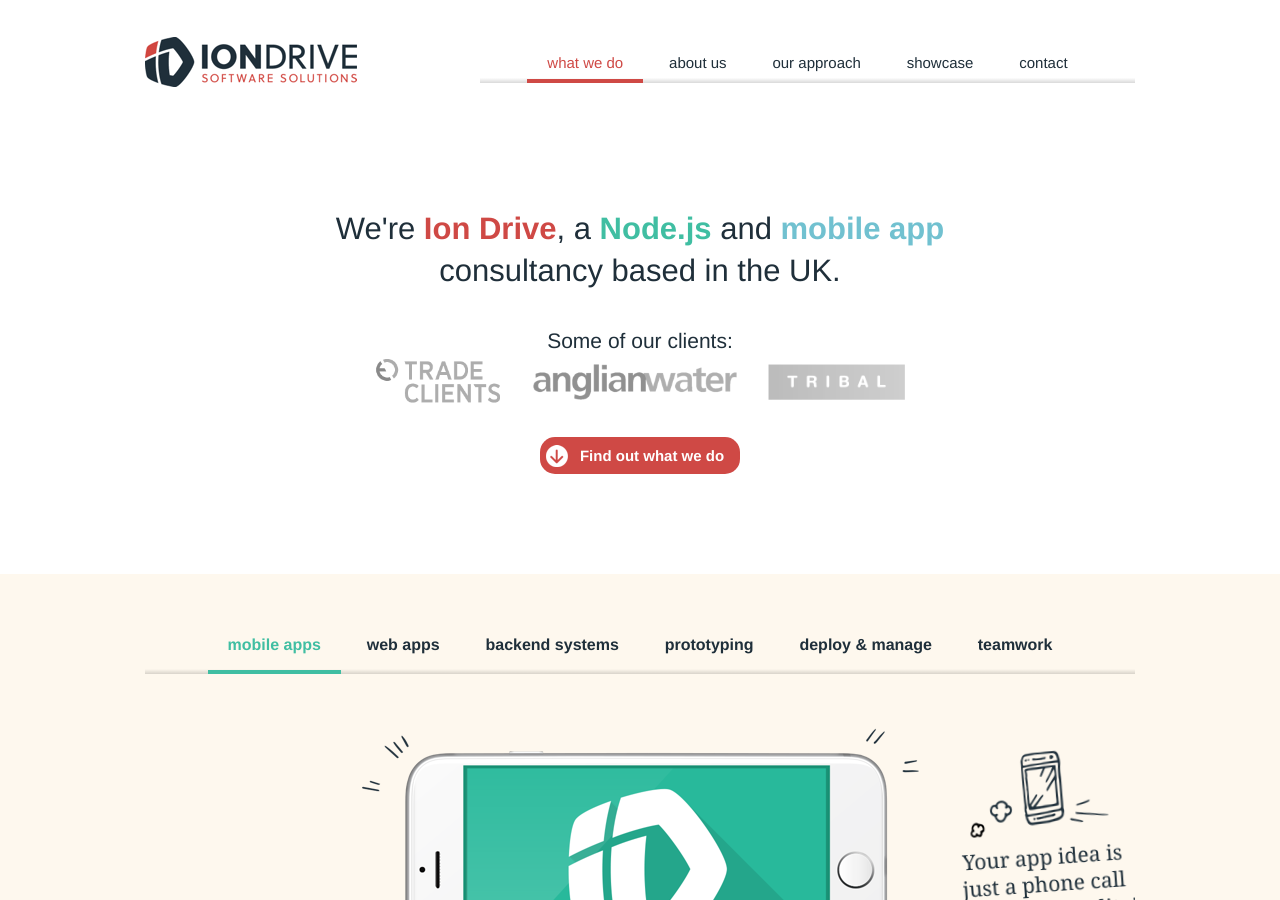
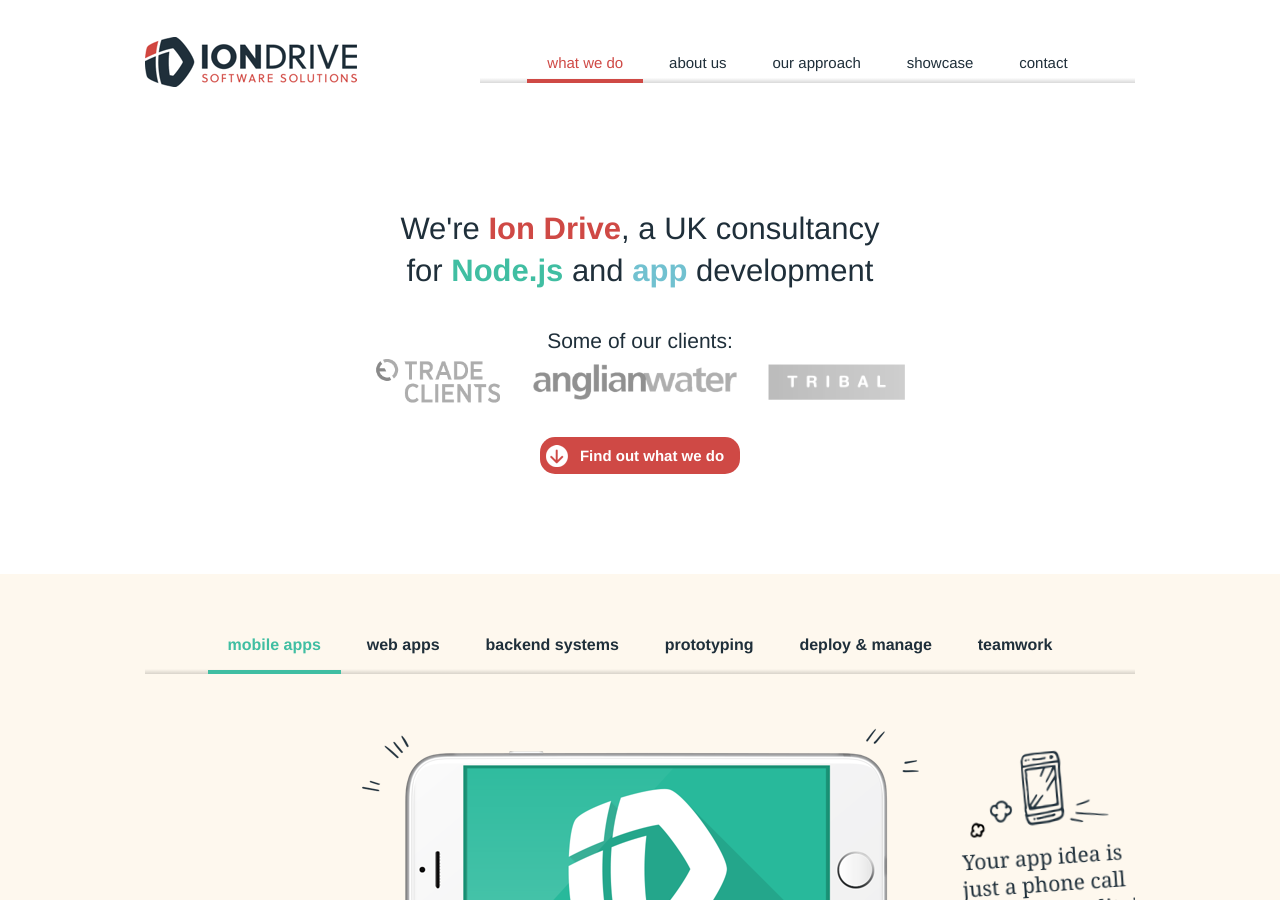
Before and after one commit to iondrive/iondrive.co.uk, a Jekyll site: the page built from index.html, in a window 1280 px wide and 900 px high. Built offline with Jekyll 4.4.1, drawn with Linux system fonts in a browser that asks for light colours.

Commit message:
update headline

```diff
--- a/index.html
+++ b/index.html
@@ -10,7 +10,7 @@
 
         <div class="lead-container +center">
             <p class="lead">
-                We're <span class="+highlight-red">Ion Drive</span>, a <span class="+highlight-green">Node.js</span> and <span class="+highlight-blue">mobile app</span> consultancy based in the UK. <!-- Whether you have a disruptive <span class="+highlight-blue">new idea</span> or just want to change an existing app, we can help you build and maintain <span class="+highlight-green">amazing software</span>. -->
+                We're <span class="+highlight-red">Ion Drive</span>, a UK consultancy <br>for <span class="+highlight-green">Node.js</span> and <span class="+highlight-blue">app</span> development<!-- Whether you have a disruptive <span class="+highlight-blue">new idea</span> or just want to change an existing app, we can help you build and maintain <span class="+highlight-green">amazing software</span>. -->
 
             </p>
 
```
